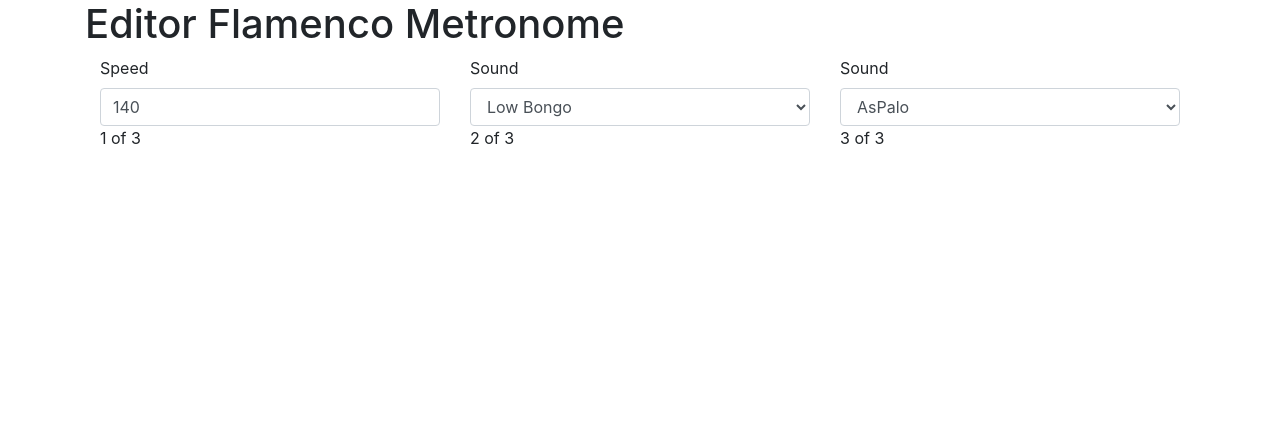
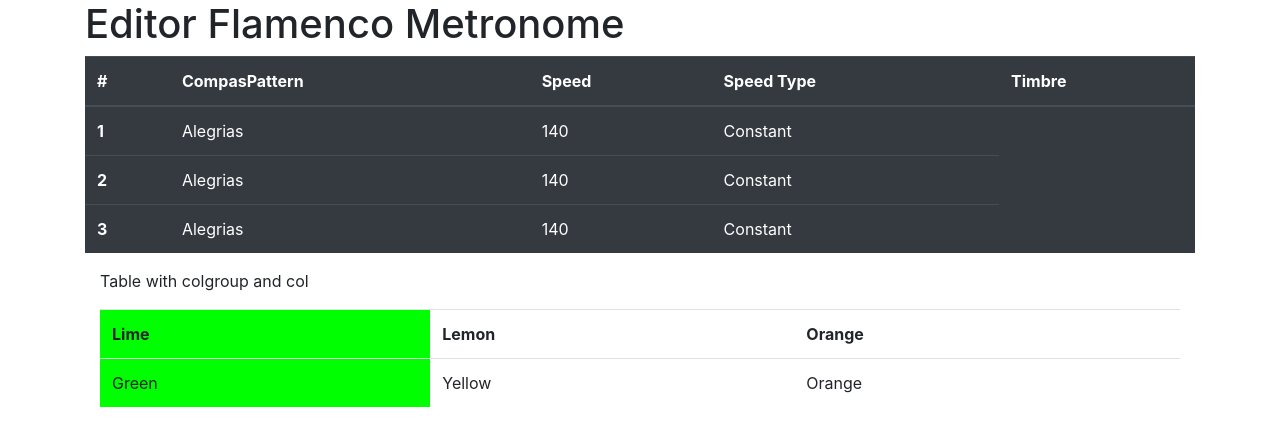
Before and after one commit to sunpochin/flamenco-metronome-nodejs, a website: page public/sheeteditor.html in a window 1280 px wide. Drawn offline with nearby package versions, Linux system fonts and the light colour scheme; no server answers.

Commit message:
updating today work.

```diff
--- a/public/js/MetronomeApp.js
+++ b/public/js/MetronomeApp.js
@@ -8,7 +8,8 @@ class MetronomeApp {
      * @param visTypeSelectId the ID of the HTML select control for the visualization types
      * @param startStopId the ID of the HTML button to start and stop the metronome
      */
-    constructor(soundsPath, sounds, visSettings, soundSelectId, visTypeSelectId, startStopId) {
+    constructor(soundsPath, sounds, visSettings, soundSelectId,
+        visTypeSelectId, startStopId) {
         console.log('constructor: ' );
 
         this.visSettings = visSettings;
@@ -64,6 +65,16 @@ class MetronomeApp {
         this.metroWorker.setPalo(type);
     }
 
+    addCompas() {
+        // Append a text node to the cell
+        var newText  = document.createTextNode('New row');
+        // Insert a row in the table at the last row
+        var newRow   = document.add ();
+//        newCell.appendChild(newText);
+        console.log('addCompas, document: ', document);
+//        this.metroWorker.addCompas();
+    }
+
     /**
      * Sets the metronome sound.
      * @param number the one-based sound index
--- /dev/null
+++ b/public/sheeteditor.css
@@ -0,0 +1,3 @@
+table, th, td {
+    border: 1px solid black;
+}
--- a/public/sheeteditor.html
+++ b/public/sheeteditor.html
@@ -4,6 +4,7 @@
     <meta charset="UTF-8">
     <title>Flamenco Metronome Editor</title>
     <meta name="viewport" content="width=device-width, initial-scale=1, shrink-to-fit=no">
+
     <link rel="stylesheet" href="https://stackpath.bootstrapcdn.com/bootstrap/4.3.1/css/bootstrap.min.css" integrity="sha384-ggOyR0iXCbMQv3Xipma34MD+dH/1fQ784/j6cY/iJTQUOhcWr7x9JvoRxT2MZw1T"
         crossorigin="anonymous">
 </head>
@@ -12,10 +13,80 @@
 <div class="container">
     <h1>Editor Flamenco Metronome</h1>
 
+
+    <table class="table table-dark">
+        <!-- <colgroup>
+            <col style="background-color: #0f0">
+            <col span="2">
+        </colgroup> -->
+        <rowgroup>
+            <row style="background-color: #f00">
+            <row span="1">
+        </rowgroup>
+
+        <thead>
+            <tr>
+
+                <th scope="col">#</th>
+                <th scope="col">CompasPattern</th>
+                <th scope="col">Speed</th>
+                <th scope="col">Speed Type</th>
+                <th scope="col">Timbre</th>
+            </tr>
+        </thead>
+        <tbody>
+            <tr>
+                <th scope="row">1</th>
+                <td><div contenteditable>Alegrias</div></td>
+                <td><div contenteditable>140</div></td>
+                <td contenteditable='true'>Constant</td>
+            </tr>
+            <tr>
+                <th scope="row">2</th>
+                <td>Alegrias</td>
+                <td>140</td>
+                <td>Constant</td>
+            </tr>
+            <tr>
+                <th scope="row">3</th>
+                <td>Alegrias</td>
+                <td>140</td>
+                <td>Constant</td>
+            </tr>
+        </tbody>
+    </table>
+
     <div class="container">
-        <div class="row">
+        <div>
+
+            <p>Table with colgroup and col</p>
+            <table class="table">
+              <colgroup>
+                <col style="background-color: #0f0">
+                <col span="2">
+              </colgroup>
+              <tr>
+                <th>Lime</th>
+                <th>Lemon</th>
+                <th>Orange</th>
+              </tr>
+              <tr>
+                <td>Green</td>
+                <td>Yellow</td>
+                <td>Orange</td>
+              </tr>
+            </table>
+
+        </div>
+
+
+        <!-- <div class="row">
+
+            <button type="button" id= "btn-add" class="btn btn-primary"
+                onclick="metronomeApp.addCompas()">Add</button>
+
             <div class="col">
-                <label for="音色">Speed</label>
+                <label for="Speed">Speed</label>
                 <input id="Speed" class='form-control' type="number" value='140'
                 min='10' max='600'
                     onchange="metronomeApp.setTempo(this.value);">
@@ -27,7 +98,7 @@
                 </select>
             </div>
             <div class="col">
-                <label for="CompasPattern">Sound</label>
+                <label for="CompasPattern">CompasPattern</label>
                 <select id="CompasPattern" class="form-control"
                 onChange="metronomeApp.setSound(this.selectedIndex + 1)" >
                 </select>
@@ -44,7 +115,7 @@
             <div class="col">
                 3 of 3
             </div>
-        </div>
+        </div> -->
     </div>
 
 </div>
```
Also changed, not shown: README.MD.
